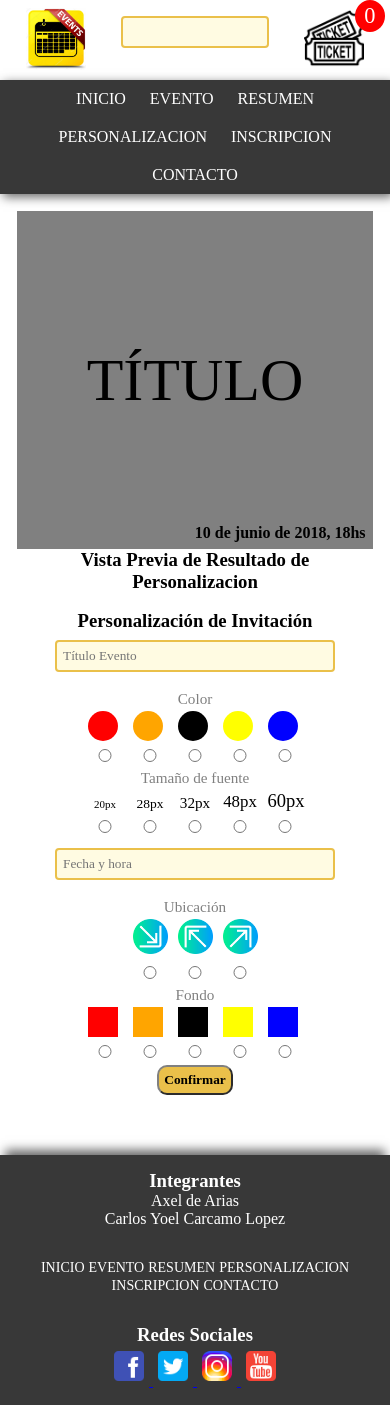
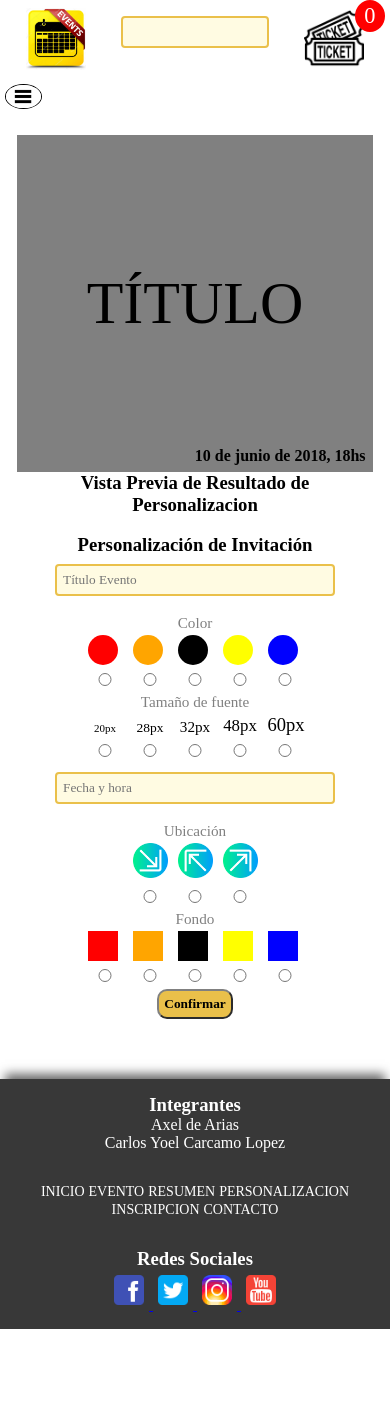
Before and after one commit to Chinooyoel/TP-ProgramacionWeb, a PHP site: page /evento.html in a window 390 px wide. After the commit the page ends 1329 px from the top, so only its background shows below. Run offline with PHP 8.4, Linux system fonts and the light colour scheme.

Commit message:
menu responsive

```diff
--- a/estilos/estilosevento.css
+++ b/estilos/estilosevento.css
@@ -13,7 +13,7 @@
   text-align: center;
 
 }
-.imagen{
+.imagen_re{
     display: flex;
     position: relative;
     background-color : grey;
@@ -67,7 +67,7 @@ div.bloque_fecha{
 
   border-radius: 50%;
 }
-.rojo{
+.rojo_ev{
     background: red;
 }
 .azul
@@ -127,7 +127,7 @@ background: blue;
   .edicion{
     width: 100%;
   }
-  .imagen{
+  .imagen_re{
       height:  40vh;
       width:  100%;
 
--- a/estilos/header-footer-fondo.css
+++ b/estilos/header-footer-fondo.css
@@ -105,7 +105,7 @@ header img {
 
 
 /*------------------------------MENU NAV PRINCIPAL --------------*/
-
+/*
 .menu_principal ul {
 
     background-color: #383838;
@@ -129,10 +129,67 @@ header img {
     font-size: 16px;
 
 }
+*/
+.menu_principal{
 
-.menu_principal a:hover {
+    display: flex ;
+    justify-content: center;
+    position: sticky;
+    position: -webkit-sticky;
+    z-index: 2;
+    top:0;
+    left: 0;
+    background: black;
+    flex-wrap: wrap;
+    width: 100%;
+}
+
+
+.menu_principal > div > a{
+    display: block;
+    text-align: center;
+    padding: 10px;
+    text-decoration: none;
+    color: white;
+    font-size: 20px;
+}
+
+.menu_principal a:hover:not(.imagen_prin), .boton:hover:not(.imagen_prin) {
     background: #d2a21b;
 }
+.close{
+    display: none;
+}
+.open{
+    z-index: 2;
+    display: none;
+}
+#nav:target {
+    left: 0px;
+}
+a.boton{
+    padding: 4px;
+    text-decoration:none;
+    display: inline-block;
+    border-radius: 100%;
+}
+.open > a > img{
+width: 100%;
+border: 1px solid black;
+border-radius: 100%;
+}
+.open >a>img:hover{
+    opacity: 1;
+
+    border: 3px solid black;
+    cursor: pointer;
+}
+
+.rojo{
+    color:red;
+    border : 2px solid red;
+}
+
 
 
 /*-------------------------------FOOTER----------------*/
@@ -202,6 +259,35 @@ footer {
 
 @media (max-width: 768px)
 {
+    .menu_principal{
+        position: fixed;
+        z-index: 3;
+        width: 60%;
+        height: 100vh;
+        left: -100%;
+    }
+    .menu_principal > div{
+        width: 100%;
+    }
+
+    .open{
+        display: block;
+        position: sticky;
+        position: -webkit-sticky;
+        top: 0px;
+        left: 1px;
+        width: 45px;
+    }
+
+    .close{
+        display: block;
+        width: 40px;
+        text-align: center;
+    }
+    .close > a{
+        display: inline-block!important;
+        margin:auto;
+    }
   .iconos {
       width: 40px;
       height: 40px;
--- a/evento.html
+++ b/evento.html
@@ -34,21 +34,25 @@
     <!---------------------------------------FIN HEADER------------------------------------------------->
 
     <!---------------------------------------INICIO NAV------------------------------------------------->
-    <nav class="menu_principal">
-        <ul>
-            <li><a href="index.html">INICIO</a></li>
-            <li><a href="evento.html">EVENTO</a></li>
-            <li><a href="resumen.html">RESUMEN</a></li>
-            <li><a href="personalizacion.html">PERSONALIZACION</a></li>
-            <li><a href="inscripcion.html">INSCRIPCION</a></li>
-            <li><a href="contacto.html">CONTACTO</a></li>
-          </ul>
-    </nav>
+    <nav id ="nav" class="menu_principal">
+        <div><a href="index.html">Inicio</a></div>
+        <div><a href="evento.html">Evento</a></div>
+        <div><a href="resumen.html">Resumen</a></div>
+        <div><a href="personalizacion.html">Personalización</a></div>
+        <div><a href="inscripcion.html">Inscripción</a></div>
+        <div><a href="contacto.html">Contacto</a></div>
+        <div class= "close">
+          <a class= "boton rojo"  href="#">Cerrar</a>
+      </div>
+  </nav>
+  <div class = "open">
+      <a class="boton imagen_prin" href="#nav"><img src="./imgs/menu-icon.png"></a>
+  </div>
     <!---------------------------------------FIN NAV------------------------------------------------->
 
     <div class = "evento_personalizado">
         <div class = "contenedor_izq">
-          <section class = "imagen">
+          <section class = "imagen_re">
               <div class = "bloque_titulo">
                   <p id = "titulo">TÍTULO</p>
                   </span>
@@ -66,7 +70,7 @@
             <p class = "subtitulos"><br>Color</span>
             <div>
                 <div class="opciones">
-                    <div class="colores  border_radius rojo">
+                    <div class="colores  border_radius rojo_ev">
                     </div>
                     <input type="radio" name ="color">
                 </div>
@@ -134,7 +138,7 @@
             <p class = "subtitulos">Fondo</p>
             <div>
                 <div class="opciones">
-                    <div class="colores rojo">
+                    <div class="colores rojo_ev">
                     </div>
                     <input type="radio" name ="color_fondo">
                 </div>
```
Also changed, not shown: contacto.html (+14 -10 lines), index.html (+13 -9 lines), inscripcion.html (+14 -10 lines), resumen.html (+14 -10 lines), imgs/menu-icon.png (added).
